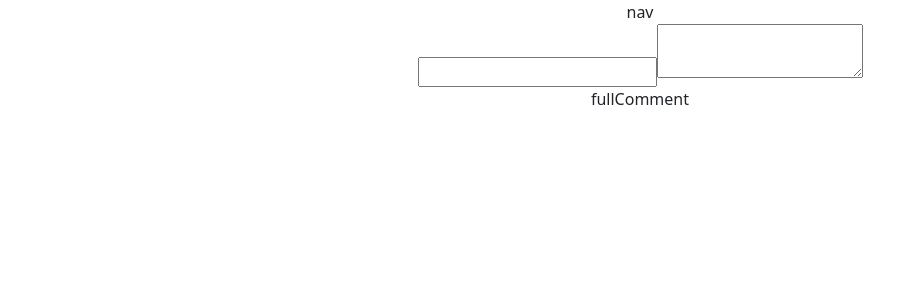
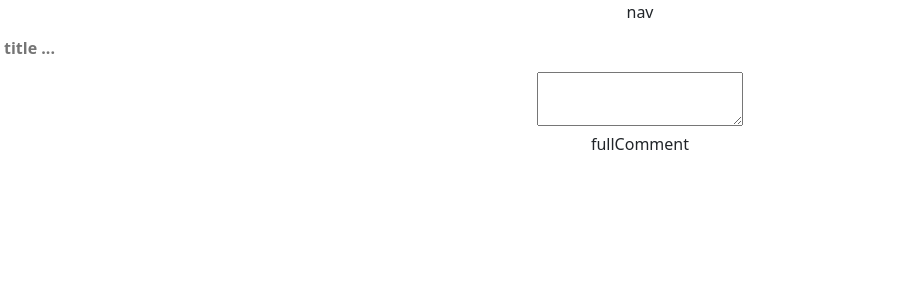
Before and after one commit to MiaadEstakhri/note-app, a React (Create React App) app: page / in a window 1280 px wide. Shown: the top 300 px of the page, without its empty margins (0-922 px from the left). Built offline with nearby package versions, Linux system fonts and the light colour scheme.

Commit message:
make input component in common

```diff
--- a/src/common/input/Input.jsx
+++ b/src/common/input/Input.jsx
@@ -1,5 +1,11 @@
 const Input = ({ title }) => {
-  return <input type="text" />;
+  return (
+    <input
+      type="text"
+      placeholder="title ..."
+      className="w-100 p-1 my-2 border-0 bg-transparent fw-bold"
+    />
+  );
 };
 
 export default Input;
```
